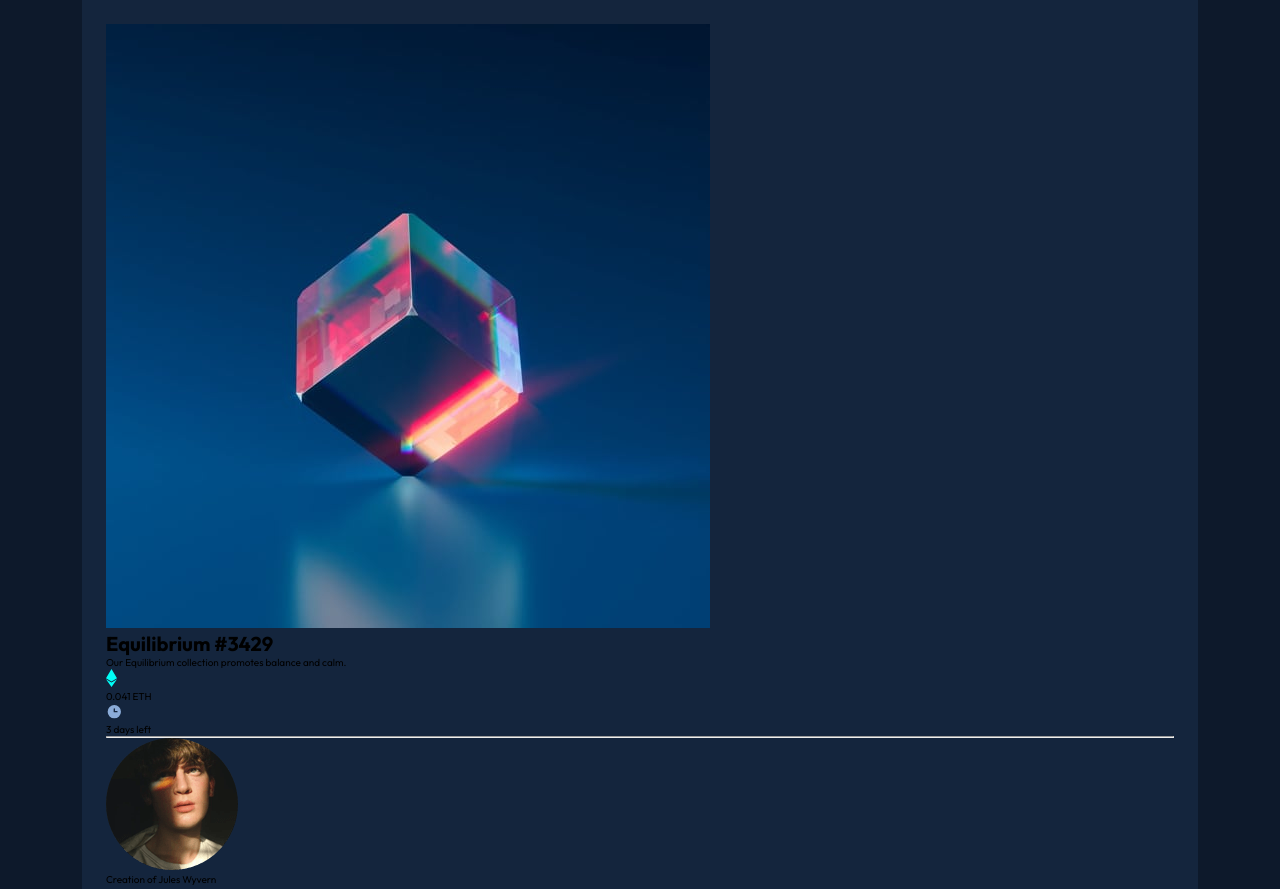
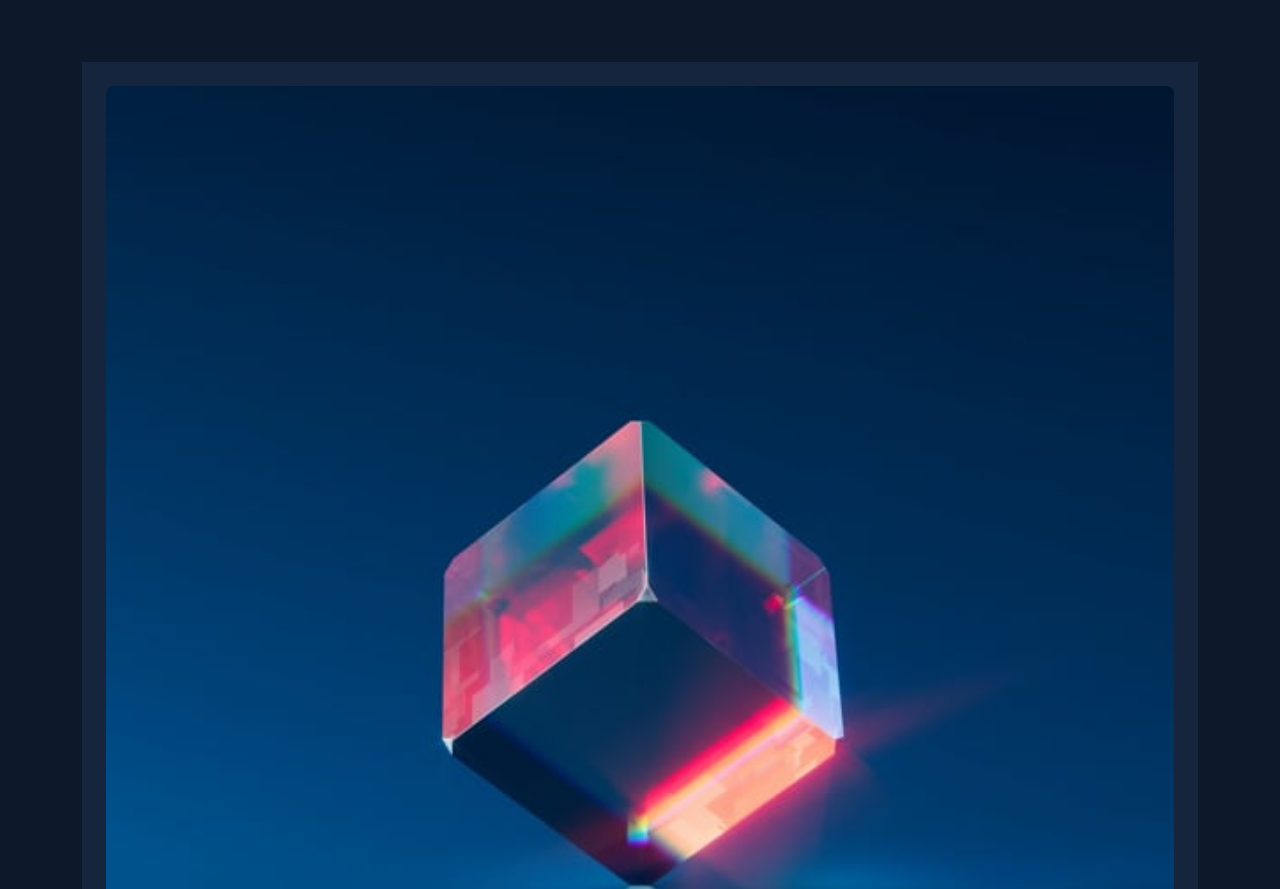
Before and after one commit to delroscol98/NFT-Preview-Card, a plain HTML site: page index.html in a window 1280 px wide. Shown: the top 889 px of the page. Drawn offline with Linux system fonts and the light colour scheme.

Commit message:
.card__image

```diff
--- a/style.css
+++ b/style.css
@@ -29,13 +29,15 @@ body {
 /*CARD -- MOBILE*/
 .card {
   width: calc(327 / 375 * 100%);
-  margin: auto;
+  margin: 6.2rem auto;
   padding: 2.4rem;
   border: 1.5rem;
   background: var(--dark-blue-2);
 }
 
 .card__image {
+  width: 100%;
+  border-radius: 0.8rem;
 }
 
 .card__heading {
```
